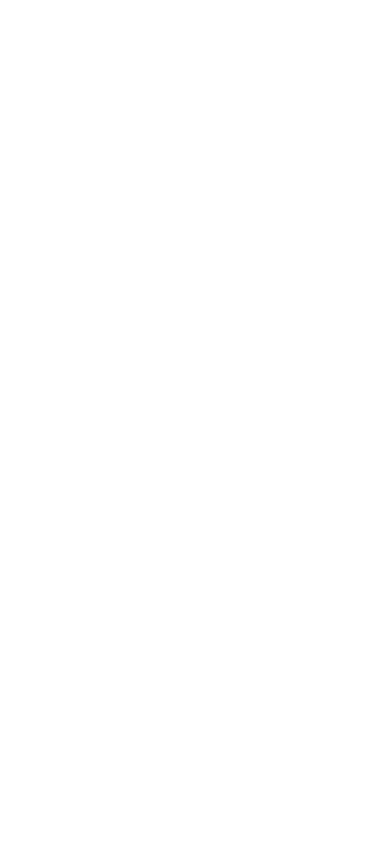
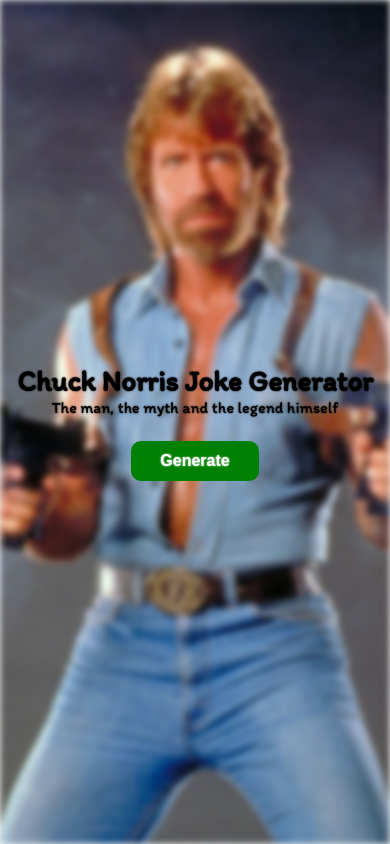
Before and after one commit to BrianSekwakwa/chucknorris-generator, a website: page dist/index.html in a window 390 px wide. Drawn offline with Linux system fonts and the light colour scheme.

Commit message:
chuck norris joke generator app

```diff
--- a/dist/css/index.css
+++ b/dist/css/index.css
@@ -0,0 +1,130 @@
+@import url("https://fonts.googleapis.com/css?family=Itim");
+
+* {
+  margin: 0;
+  padding: 0;
+  box-sizing: border-box;
+}
+body {
+  font-family: "Itim", cursive;
+  background: #eee;
+}
+
+.container {
+  max-width: 1366px;
+  margin: 0 auto;
+  padding: 0;
+  display: grid;
+  grid-template-columns: repeat(2, 1fr);
+  height: 100vh;
+  box-shadow: 0px 0px 8px 1px green;
+}
+
+#left {
+  background: url("../img/Chuck-Norris-Guns-hi-res.jpg");
+  background-position: center;
+  background-repeat: no-repeat;
+  background-size: cover;
+}
+
+#right {
+  display: flex;
+  align-items: center;
+  justify-content: center;
+  flex-direction: column;
+}
+
+#jokeGenerator,
+#results,
+#right h1,
+p {
+  text-shadow: 0px 0px 2px;
+}
+
+h1 {
+  font-size: 2.5rem;
+}
+
+p {
+  font-size: 1.2rem;
+}
+
+#jokeGenerator {
+  width: 8rem;
+  height: 2.5rem;
+  margin-top: 1.5rem;
+  background: green;
+  color: white;
+  font-size: 1rem;
+  font-weight: 700;
+  border: 2px solid green;
+  border-radius: 10px;
+  cursor: pointer;
+  transition: all 0.3s ease-out;
+}
+
+#jokeGenerator:focus {
+  outline: none;
+}
+
+#jokeGenerator:hover {
+  background: white;
+  color: green;
+}
+
+#spinner {
+  display: none;
+  margin-top: 1rem;
+}
+
+#spinner img {
+  width: 5rem;
+  height: 5rem;
+}
+
+#results {
+  width: 20rem;
+  padding: 1rem 1rem;
+  margin-top: 2rem;
+  border: 2px solid green;
+  border-radius: 10px;
+  color: green;
+  font-size: 1.2rem;
+  background: #eee;
+  display: none;
+}
+
+/* Media Queries */
+
+@media (max-width: 600px) {
+  #results {
+    width: 70%;
+  }
+  h1 {
+    font-size: 1.8rem;
+  }
+
+  p {
+    font-size: 1rem;
+  }
+}
+
+/* screen that are 900px and less */
+@media (max-width: 898.98px) {
+  .container {
+    width: 100%;
+    height: 100vh;
+    display: inline-block;
+  }
+  #left {
+    width: 100%;
+    height: 100vh;
+    position: absolute;
+    filter: blur(3px);
+    z-index: -1;
+  }
+  #right {
+    width: 100%;
+    height: 100vh;
+  }
+}
--- a/dist/index.html
+++ b/dist/index.html
@@ -8,6 +8,20 @@
     <title>Chuck Norris Joke Generator</title>
   </head>
   <body>
+    <main>
+      <div class="container">
+        <div id="left"></div>
+        <div id="right">
+          <h1>Chuck Norris Joke Generator</h1>
+          <p>The man, the myth and the legend himself</p>
+          <div id="spinner">
+            <img src="./img/loader/loader.gif" alt="spinner" />
+          </div>
+          <div id="results"></div>
+          <button id="jokeGenerator">Generate</button>
+        </div>
+      </div>
+    </main>
     <script src="./js/index.js"></script>
   </body>
 </html>
--- a/dist/js/index.js
+++ b/dist/js/index.js
@@ -0,0 +1,24 @@
+const button = document.querySelector("#jokeGenerator");
+const spinner = document.querySelector("#spinner");
+const results = document.querySelector("#results");
+
+button.addEventListener("click", jokes);
+
+function jokes() {
+  results.style.display = "none";
+  spinner.style.display = "block";
+
+  fetch("https://api.chucknorris.io/jokes/random")
+    .then(res => res.json())
+    .then(joke => {
+      displayJoke(joke);
+    });
+}
+
+function displayJoke(joke) {
+  setTimeout(() => {
+    spinner.style.display = "none";
+    results.textContent = joke.value;
+    results.style.display = "block";
+  }, 500);
+}
```
Also changed, not shown: dist/img/Chuck-Norris-Guns-hi-res.jpg (added), dist/img/Chuck-Norris-Guns-low-res.jpg (added), dist/img/loader/loader.gif (added).
